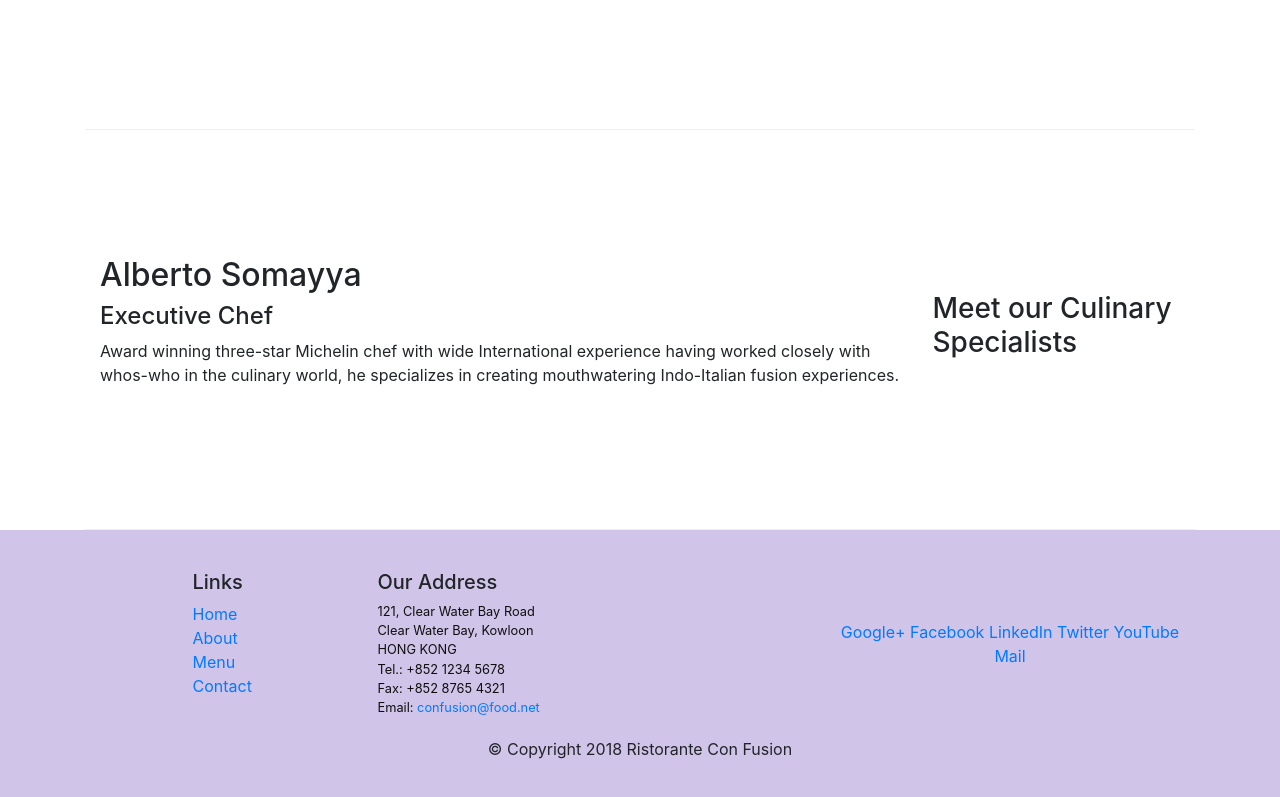
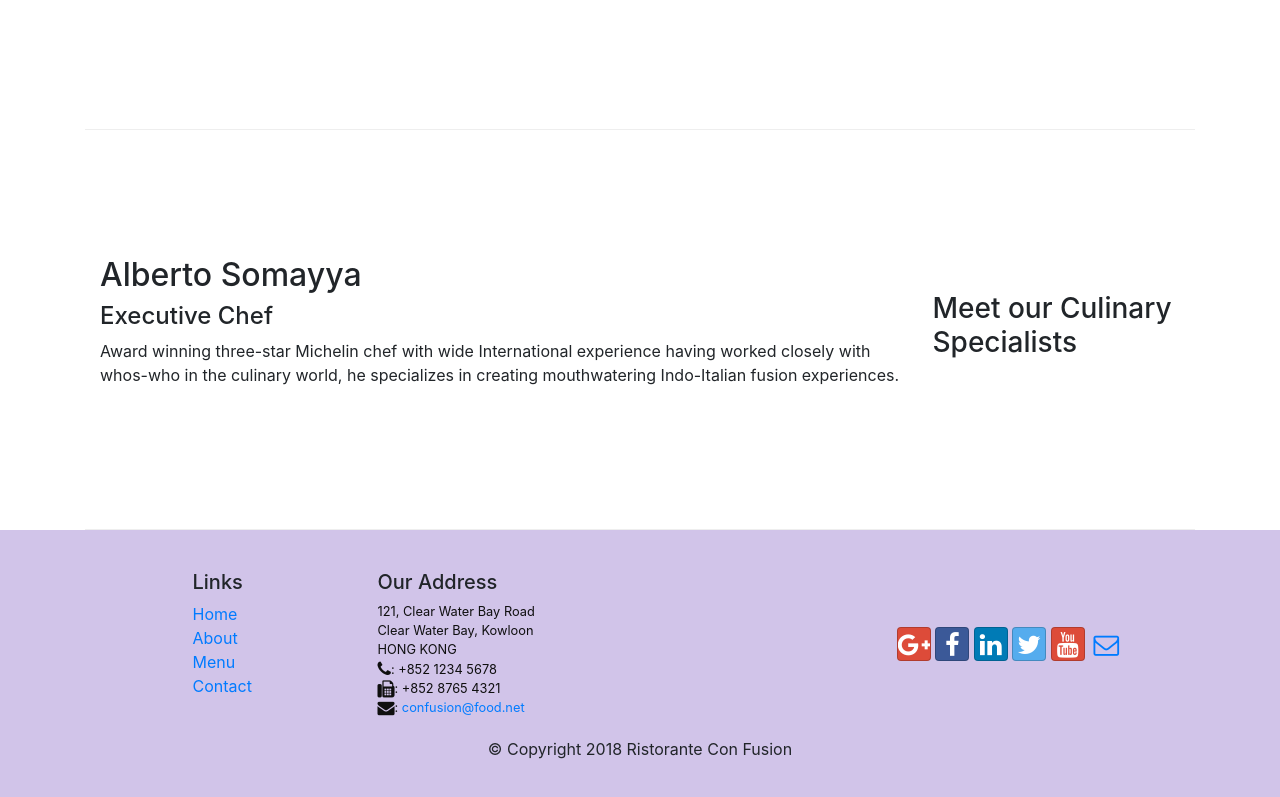
Before and after one commit to Maksym9669/conFusion, a website: page index.html in a window 1280 px wide. Shown: the part 1080-1877 px from the top of the page. Drawn offline with nearby package versions, Linux system fonts and the light colour scheme.

Commit message:
Icon fonts

```diff
--- a/aboutus.html
+++ b/aboutus.html
@@ -6,6 +6,14 @@
   <link
     rel="stylesheet"
     href="node_modules/bootstrap/dist/css/bootstrap.min.css"
+  />
+  <link
+    rel="stylesheet"
+    href="node_modules/bootstrap-social/bootstrap-social.css"
+  />
+  <link
+    rel="stylesheet"
+    href="node_modules/font-awesome/css/font-awesome.css"
   />
   <link rel="stylesheet" href="css/styles.css" />
   <body>
@@ -25,13 +33,25 @@
         <div class="collapse navbar-collapse" id="Navbar">
           <ul class="navbar-nav  mr-auto">
             <li class="nav-item">
-              <a href="/index.html" class="nav-link">Home</a>
+              <a href="/index.html" class="nav-link"
+                ><span class="fa fa-home fa-lg"></span> Home</a
+              >
             </li>
             <li class="nav-item active">
-              <a href="#" class="nav-link">About</a>
+              <a href="#" class="nav-link"
+                ><span class="fa fa-info fa-lg"></span> About</a
+              >
             </li>
-            <li class="nav-item"><a href="#" class="nav-link">Menu</a></li>
-            <li class="nav-item"><a href="#" class="nav-link">Contact</a></li>
+            <li class="nav-item">
+              <a href="#" class="nav-link"
+                ><span class="fa fa-list fa-lg"></span> Menu</a
+              >
+            </li>
+            <li class="nav-item">
+              <a href="#" class="nav-link"
+                ><span class="fa fa-address-card fa-lg"></span> Contact</a
+              >
+            </li>
           </ul>
         </div>
       </div>
@@ -153,19 +173,42 @@
               121, Clear Water Bay Road<br />
               Clear Water Bay, Kowloon<br />
               HONG KONG<br />
-              Tel.: +852 1234 5678<br />
-              Fax: +852 8765 4321<br />
-              Email: <a href="mailto:confusion@food.net">confusion@food.net</a>
+              <span class="fa fa-phone fa-lg"></span>: +852 1234 5678<br />
+              <span class="fa fa-fax fa-lg"></span>: +852 8765 4321<br />
+              <span class="fa fa-envelope fa-lg"></span>:
+              <a href="mailto:confusion@food.net">confusion@food.net</a>
             </address>
           </div>
           <div class="col-12 col-sm-4 align-self-center">
             <div class="text-center">
-              <a href="http://google.com/+">Google+</a>
-              <a href="http://www.facebook.com/profile.php?id=">Facebook</a>
-              <a href="http://www.linkedin.com/in/">LinkedIn</a>
-              <a href="http://twitter.com/">Twitter</a>
-              <a href="http://youtube.com/">YouTube</a>
-              <a href="mailto:">Mail</a>
+              <a
+                class="btn btn-social-icon btn-google"
+                href="http://google.com/+"
+                ><i class="fa fa-google-plus fa-lg"></i
+              ></a>
+              <a
+                class="btn btn-social-icon btn-facebook"
+                href="http://www.facebook.com/profile.php?id="
+                ><i class="fa fa-facebook fa-lg"></i
+              ></a>
+              <a
+                class="btn btn-social-icon btn-linkedin"
+                href="http://www.linkedin.com/in/"
+                ><i class="fa fa-linkedin fa-lg"></i
+              ></a>
+              <a
+                class="btn btn-social-icon btn-twitter"
+                href="http://twitter.com/"
+                ><i class="fa fa-twitter fa-lg"></i
+              ></a>
+              <a
+                class="btn btn-social-icon btn-google"
+                href="http://youtube.com/"
+                ><i class="fa fa-youtube fa-lg"></i>
+              </a>
+              <a class="btn btn-social-icon" href="mailto:"
+                ><i class="fa fa-envelope-o"></i
+              ></a>
             </div>
           </div>
         </div>
--- a/index.html
+++ b/index.html
@@ -15,6 +15,14 @@
     <link
       rel="stylesheet"
       href="node_modules/bootstrap/dist/css/bootstrap.min.css"
+    />
+    <link
+      rel="stylesheet"
+      href="node_modules/bootstrap-social/bootstrap-social.css"
+    />
+    <link
+      rel="stylesheet"
+      href="node_modules/font-awesome/css/font-awesome.css"
     />
     <link rel="stylesheet" href="css/styles.css" />
   </head>
@@ -34,13 +42,25 @@
         <div class="collapse navbar-collapse" id="Navbar">
           <ul class="navbar-nav  mr-auto">
             <li class="nav-item active">
-              <a href="#" class="nav-link">Home</a>
+              <a href="#" class="nav-link"
+                ><span class="fa fa-home fa-lg"></span> Home</a
+              >
             </li>
             <li class="nav-item">
-              <a href="/aboutus.html" class="nav-link">About</a>
+              <a href="/aboutus.html" class="nav-link"
+                ><span class="fa fa-info fa-lg"></span> About</a
+              >
             </li>
-            <li class="nav-item"><a href="#" class="nav-link">Menu</a></li>
-            <li class="nav-item"><a href="#" class="nav-link">Contact</a></li>
+            <li class="nav-item">
+              <a href="#" class="nav-link"
+                ><span class="fa fa-list fa-lg"></span> Menu</a
+              >
+            </li>
+            <li class="nav-item">
+              <a href="#" class="nav-link"
+                ><span class="fa fa-address-card fa-lg"></span> Contact</a
+              >
+            </li>
           </ul>
         </div>
       </div>
@@ -130,19 +150,42 @@
               121, Clear Water Bay Road<br />
               Clear Water Bay, Kowloon<br />
               HONG KONG<br />
-              Tel.: +852 1234 5678<br />
-              Fax: +852 8765 4321<br />
-              Email: <a href="mailto:confusion@food.net">confusion@food.net</a>
+              <span class="fa fa-phone fa-lg"></span>: +852 1234 5678<br />
+              <span class="fa fa-fax fa-lg"></span>: +852 8765 4321<br />
+              <span class="fa fa-envelope fa-lg"></span>:
+              <a href="mailto:confusion@food.net">confusion@food.net</a>
             </address>
           </div>
           <div class="col-12 col-sm-4 align-self-center">
             <div class="text-center">
-              <a href="http://google.com/+">Google+</a>
-              <a href="http://www.facebook.com/profile.php?id=">Facebook</a>
-              <a href="http://www.linkedin.com/in/">LinkedIn</a>
-              <a href="http://twitter.com/">Twitter</a>
-              <a href="http://youtube.com/">YouTube</a>
-              <a href="mailto:">Mail</a>
+              <a
+                class="btn btn-social-icon btn-google"
+                href="http://google.com/+"
+                ><i class="fa fa-google-plus fa-lg"></i
+              ></a>
+              <a
+                class="btn btn-social-icon btn-facebook"
+                href="http://www.facebook.com/profile.php?id="
+                ><i class="fa fa-facebook fa-lg"></i
+              ></a>
+              <a
+                class="btn btn-social-icon btn-linkedin"
+                href="http://www.linkedin.com/in/"
+                ><i class="fa fa-linkedin fa-lg"></i
+              ></a>
+              <a
+                class="btn btn-social-icon btn-twitter"
+                href="http://twitter.com/"
+                ><i class="fa fa-twitter fa-lg"></i
+              ></a>
+              <a
+                class="btn btn-social-icon btn-google"
+                href="http://youtube.com/"
+                ><i class="fa fa-youtube fa-lg"></i>
+              </a>
+              <a class="btn btn-social-icon" href="mailto:"
+                ><i class="fa fa-envelope-o"></i
+              ></a>
             </div>
           </div>
         </div>
--- a/package.json
+++ b/package.json
@@ -15,6 +15,8 @@
   },
   "dependencies": {
     "bootstrap": "^4.0.0",
+    "bootstrap-social": "^5.1.1",
+    "font-awesome": "^4.7.0",
     "jquery": "^3.3.1",
     "popper.js": "^1.12.9"
   }
```
Also changed, not shown: logo.png (added), 1 other file.
